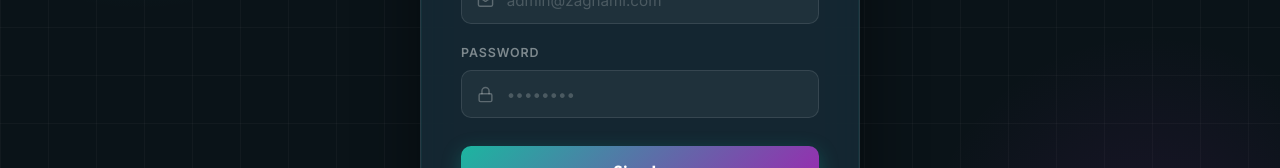
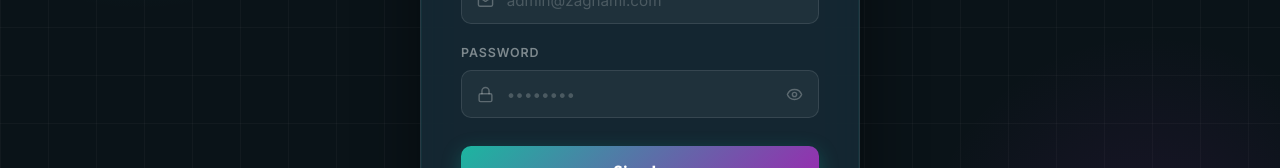
Before and after one commit to snapinfinity/zaghami-dashboard, a React (Vite) app: page /login in a window 1280 px wide. Shown: the part 405-573 px from the top of the page. Built offline with nearby package versions, Linux system fonts and the light colour scheme; no server answers.

Commit message:
bug fixes

```diff
--- a/src/pages/BlogManagement.css
+++ b/src/pages/BlogManagement.css
@@ -425,7 +425,8 @@
 .card-meta-row {
   display: flex;
   align-items: center;
-  gap: 1.25rem;
+  flex-wrap: wrap;
+  gap: 0.75rem 1rem;
   margin-bottom: 1.25rem;
   font-size: 0.8rem;
   color: #64748b;
--- a/src/pages/Login.css
+++ b/src/pages/Login.css
@@ -145,7 +145,7 @@
 
 .input-with-icon input {
   width: 100%;
-  padding: 0.85rem 1rem 0.85rem 2.8rem;
+  padding: 0.85rem 2.8rem 0.85rem 2.8rem;
   background: rgba(255, 255, 255, 0.05);
   border: 1px solid rgba(255, 255, 255, 0.1);
   border-radius: 10px;
@@ -154,6 +154,15 @@
   font-family: 'Inter', sans-serif;
   transition: all 0.2s ease;
   box-sizing: border-box;
+}
+
+/* Fix autofill hiding text/icons by overriding Chrome autofill background */
+.input-with-icon input:-webkit-autofill,
+.input-with-icon input:-webkit-autofill:hover,
+.input-with-icon input:-webkit-autofill:focus,
+.input-with-icon input:-webkit-autofill:active {
+  transition: background-color 5000s ease-in-out 0s;
+  -webkit-text-fill-color: #fff !important;
 }
 
 .input-with-icon input::placeholder {
@@ -165,6 +174,31 @@
   border-color: var(--accent-teal);
   background: rgba(28, 181, 160, 0.07);
   box-shadow: 0 0 0 3px rgba(28, 181, 160, 0.16);
+}
+
+/* ── Password Toggle Button ───────────────────── */
+.password-toggle-btn {
+  position: absolute;
+  right: 1rem;
+  background: none;
+  border: none;
+  color: rgba(255, 255, 255, 0.28);
+  cursor: pointer;
+  padding: 0;
+  display: flex;
+  align-items: center;
+  justify-content: center;
+  transition: color 0.2s ease;
+  z-index: 1;
+}
+
+.password-toggle-btn:hover {
+  color: #fff;
+}
+
+.password-toggle-btn:focus-visible {
+  outline: none;
+  color: var(--accent-teal);
 }
 
 /* ── Error alert ─────────────────────────────── */
--- a/src/pages/Login.tsx
+++ b/src/pages/Login.tsx
@@ -2,12 +2,13 @@ import React, { useState } from 'react';
 import { useNavigate } from 'react-router-dom';
 import { signInWithEmailAndPassword } from 'firebase/auth';
 import { auth } from '../lib/firebase';
-import { Lock, Mail, AlertCircle, Loader2 } from 'lucide-react';
+import { Lock, Mail, AlertCircle, Loader2, Eye, EyeOff } from 'lucide-react';
 import './Login.css';
 
 export const Login: React.FC = () => {
   const [email, setEmail] = useState('');
   const [password, setPassword] = useState('');
+  const [showPassword, setShowPassword] = useState(false);
   const [error, setError] = useState('');
   const [loading, setLoading] = useState(false);
   const navigate = useNavigate();
@@ -88,13 +89,21 @@ export const Login: React.FC = () => {
               <Lock className="input-icon" size={17} />
               <input
                 id="password"
-                type="password"
+                type={showPassword ? 'text' : 'password'}
                 value={password}
                 onChange={(e) => setPassword(e.target.value)}
                 placeholder="••••••••"
                 required
                 autoComplete="current-password"
               />
+              <button
+                type="button"
+                className="password-toggle-btn"
+                onClick={() => setShowPassword(!showPassword)}
+                aria-label={showPassword ? "Hide password" : "Show password"}
+              >
+                {showPassword ? <EyeOff size={17} /> : <Eye size={17} />}
+              </button>
             </div>
           </div>
 
--- a/src/pages/ProjectManagement.tsx
+++ b/src/pages/ProjectManagement.tsx
@@ -1,7 +1,7 @@
 import React, { useState, useEffect } from 'react';
 import { motion, AnimatePresence } from 'framer-motion';
 import { Plus, Edit2, Trash2, ArrowLeft, X, Loader2, Beaker, Zap, Building, Droplets } from 'lucide-react';
-import { useNavigate } from 'react-router-dom';
+import { useNavigate, useLocation } from 'react-router-dom';
 import { collection, query, onSnapshot, doc, setDoc, deleteDoc, addDoc, serverTimestamp } from 'firebase/firestore';
 import { ref, uploadBytesResumable, getDownloadURL } from 'firebase/storage';
 import { db, storage } from '../lib/firebase';
@@ -12,6 +12,7 @@ import { AlertModal, type AlertType } from '../components/AlertModal';
 export interface Project {
   id: string;
   clientName: string;
+  clientNameAr?: string;
   projectValue: string;
   imageUrl: string;
   iconType: string;
@@ -29,6 +30,7 @@ export interface Project {
 
 const emptyProject: Partial<Project> = {
   clientName: '',
+  clientNameAr: '',
   projectValue: '',
   imageUrl: '',
   iconType: 'Chemical',
@@ -38,10 +40,22 @@ const emptyProject: Partial<Project> = {
 
 export const ProjectManagement: React.FC = () => {
   const navigate = useNavigate();
+  const location = useLocation();
   const [projects, setProjects] = useState<Project[]>([]);
   const [loading, setLoading] = useState(true);
 
   const [viewMode, setViewMode] = useState<'LIST' | 'EDIT'>('LIST');
+
+  useEffect(() => {
+    const params = new URLSearchParams(location.search);
+    const mode = params.get('mode');
+    if (mode === 'edit') {
+      setViewMode('EDIT');
+    } else {
+      setViewMode('LIST');
+    }
+  }, [location.search]);
+
   const [currentLang, setCurrentLang] = useState<'EN' | 'AR'>('EN');
   const [formData, setFormData] = useState<Partial<Project>>(emptyProject);
   const [isSaving, setIsSaving] = useState(false);
@@ -101,12 +115,12 @@ export const ProjectManagement: React.FC = () => {
       setFormData(emptyProject);
     }
     setCurrentLang('EN');
-    setViewMode('EDIT');
+    navigate('?mode=edit');
   };
 
   const handleCloseEditor = () => {
-    setViewMode('LIST');
     setFormData(emptyProject);
+    navigate(location.pathname);
   };
 
   const handleChange = (e: React.ChangeEvent<HTMLInputElement | HTMLTextAreaElement | HTMLSelectElement>) => {
@@ -147,11 +161,11 @@ export const ProjectManagement: React.FC = () => {
   const handleSave = async (e: React.FormEvent) => {
     e.preventDefault();
 
-    if (!formData.titleEn?.trim() || !formData.summaryEn?.trim() || !formData.locationEn?.trim()) {
-      showAlert("Missing Fields", "Please ensure all English fields (Title, Summary, Location) are filled.", "warning");
+    if (!formData.titleEn?.trim() || !formData.summaryEn?.trim() || !formData.locationEn?.trim() || !formData.clientName?.trim()) {
+      showAlert("Missing Fields", "Please ensure all English fields (Title, Client, Summary, Location) are filled.", "warning");
       return;
     }
-    if (!formData.titleAr?.trim() || !formData.summaryAr?.trim() || !formData.locationAr?.trim()) {
+    if (!formData.titleAr?.trim() || !formData.summaryAr?.trim() || !formData.locationAr?.trim() || !formData.clientNameAr?.trim()) {
       showAlert("Missing Arabic Content", "Arabic layout is compulsory. Please switch to the Arabic layout tab and fill out the fields.", "warning");
       return;
     }
@@ -256,10 +270,6 @@ export const ProjectManagement: React.FC = () => {
                 <h3 className="section-label">Global Configuration</h3>
                 <div className="form-grid">
                   <div className="form-group">
-                    <label>Client / Company Name</label>
-                    <input type="text" name="clientName" value={formData.clientName || ''} onChange={handleChange} placeholder="e.g. SABIC" required />
-                  </div>
-                  <div className="form-group">
                     <label>Project Value</label>
                     <input type="text" name="projectValue" value={formData.projectValue || ''} onChange={handleChange} placeholder="e.g. $4.1M" required />
                   </div>
@@ -305,6 +315,18 @@ export const ProjectManagement: React.FC = () => {
                 </div>
 
                 <div className={`localized-fields ${currentLang === 'AR' ? 'rtl-mode' : ''}`}>
+                  <div className="form-group full-width">
+                    <label>{currentLang === 'EN' ? 'Client / Company Name' : 'Client / Company Name (Arabic)'}</label>
+                    <input
+                      type="text"
+                      name={currentLang === 'EN' ? 'clientName' : 'clientNameAr'}
+                      value={(currentLang === 'EN' ? formData.clientName : formData.clientNameAr) || ''}
+                      onChange={handleChange}
+                      className={currentLang === 'AR' ? 'rtl-input' : ''}
+                      placeholder={currentLang === 'EN' ? 'e.g. SABIC' : ''}
+                      required
+                    />
+                  </div>
                   <div className="form-group full-width">
                     <label>{currentLang === 'EN' ? 'Project Title' : 'Project Title (Arabic)'}</label>
                     <input
```
Also changed, not shown: src/pages/BlogManagement.tsx (+22 -10 lines).
